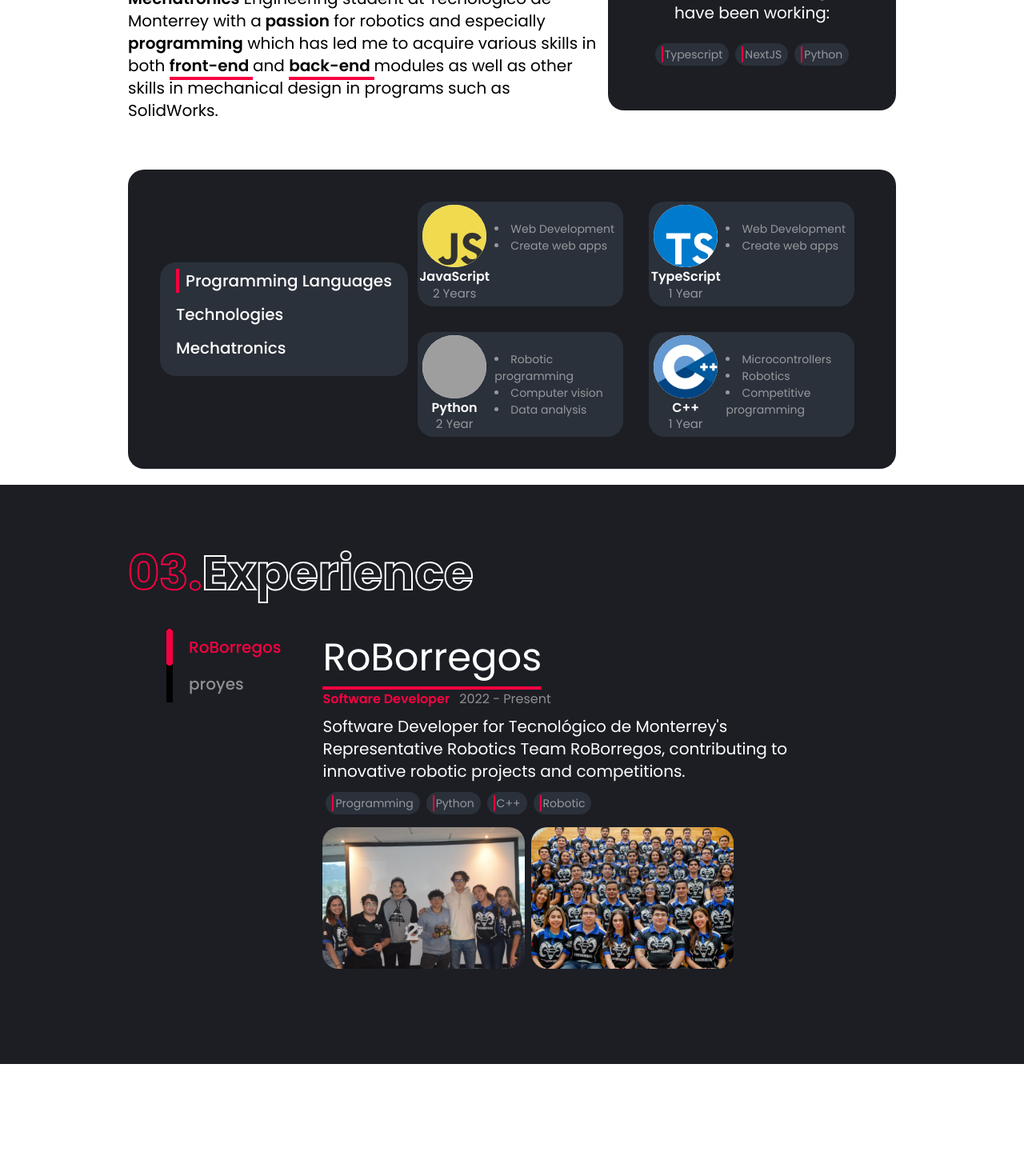
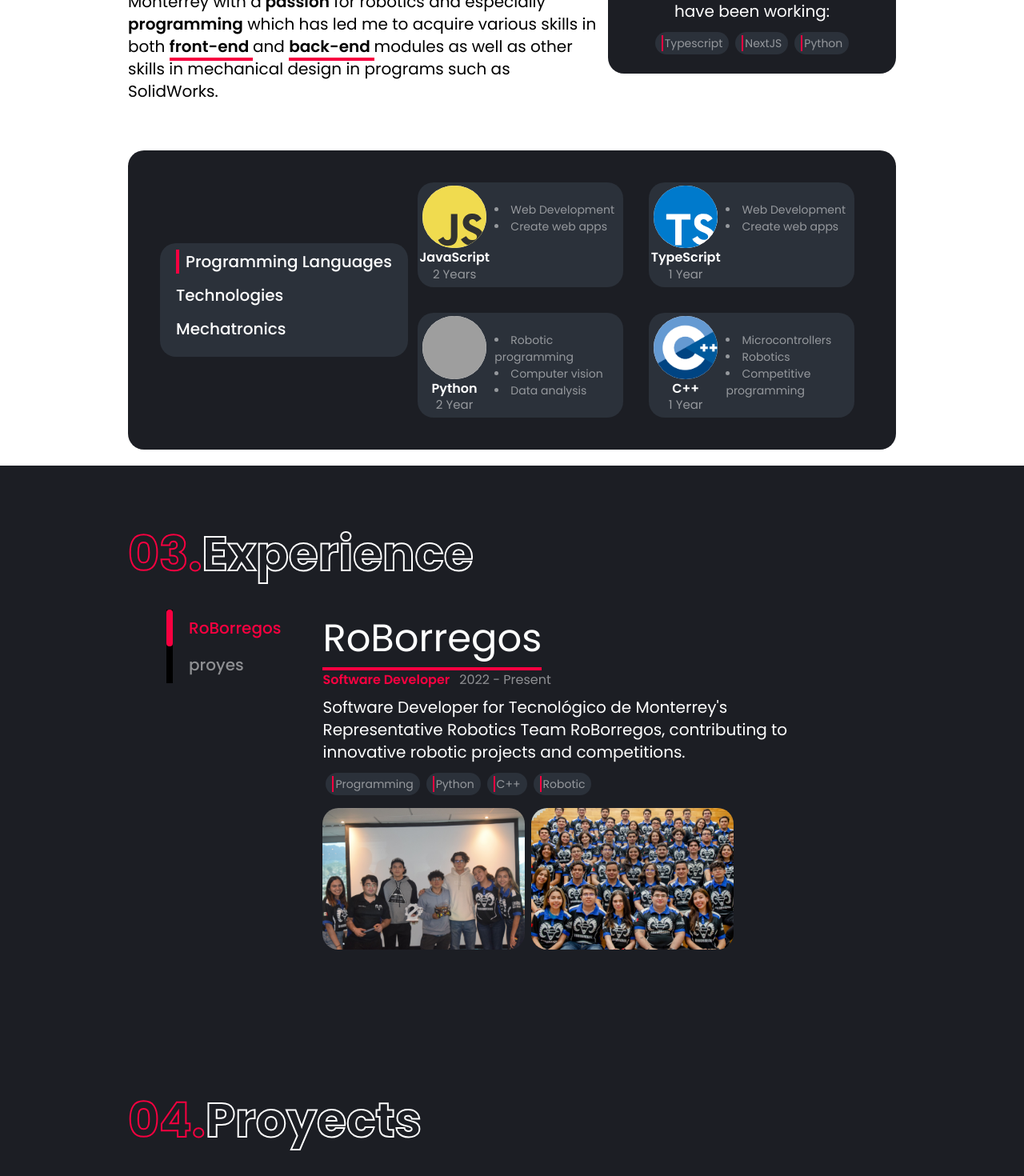
Before and after one commit to Jonatandlr/myportfolio, a Next.js app: page / in a window 1280 px wide. Shown: the part 1064-2534 px from the top of the page at 80% size. Before the commit the page ends 2394 px from the top, so only its background shows below. Built offline with nearby package versions, Linux system fonts and the light colour scheme; grey boxes are pictures that could not be loaded.

Commit message:
aboutandexperiencemobile

```diff
--- a/src/app/layout.tsx
+++ b/src/app/layout.tsx
@@ -17,7 +17,6 @@
 }) {
   return (
     <html lang="en" className='scroll-smooth'>
-
       <body className={inter.className}>
         {children}
       </body>
--- a/src/app/page.tsx
+++ b/src/app/page.tsx
@@ -6,6 +6,7 @@
 import ExperiencePage from '@/components/Pages/ExperiencePage'
 import { useState } from 'react'
 import { motion } from 'framer-motion'
+import ProyectsPage from '@/components/Pages/ProyectsPage'
 
 export default function Principal() {
   const [animationComplete, setAnimationComplete] = useState(false)
@@ -13,12 +14,12 @@
     <main className='font-Poppins'>
       {!animationComplete && (<div className='bg-[#242424] flex justify-center items-center h-screen'>
 
-        <motion.div className='absolute w-[100px] h-[100px] bg-Custom-red'
+        <motion.div className='absolute w-[100px] h-[100px] bg-Custom-red rounded-[20px]'
           animate={{
             opacity: [0, 1, 1, 1, 1, 0],
             scale: [0, 1, 1.5, 1.5, 1],
             rotate: [45, 45, 270, 45],
-            borderRadius: ["10%", '10%', '50%', '10%'],
+            borderRadius: ["20%", '20%', '50%', '20%'],
           }}
           transition={{
             duration: 2
@@ -32,6 +33,7 @@
         <Home />
         <AboutPage />
         <ExperiencePage />
+        <ProyectsPage />
       </>)}
 
     </main>
--- a/src/components/About/GridSimpleCard.tsx
+++ b/src/components/About/GridSimpleCard.tsx
@@ -1,5 +1,5 @@
 
-import SimpleCard from '@/components/About/SimpleCard'
+// import SimpleCard from '@/components/About/SimpleCard'
 import Targets from '@/components/Targets'
 
 interface GridSimpleCardProp {
@@ -22,7 +22,7 @@
         //         ))}
         //     </div>
         // </div>
-        <div className='flex flex-wrap mb-3  '>
+        <div className='flex flex-wrap'>
             {items.map((item, index) => (
                 <Targets key={index} name={item.name} />
             )
--- a/src/components/Pages/AboutPage.tsx
+++ b/src/components/Pages/AboutPage.tsx
@@ -8,7 +8,7 @@
     const currentTec = useCurrentTecnologies()
     return (
         <div id="About" className=' 2xl:px-60 xl:px-40 lg:px-28 py-5 md:px-24  px-10 flex flex-col items-center'>
-
+            <div className='max-w-[1280px]'>
                 <div className='lg:my-10 my-1 w-full'>
                     <TittlePage title='About Me' index='02.' variant='gray' />
                 </div>
@@ -29,7 +29,7 @@
                     <div >
                         <div className='max-w-[400px] bg-Custom-blueDark rounded-[20px] lg:p-5 p-4 w-fit lg:mb-0 mb-2 text-center'>
                             <h4 className=' text-white 2xl:text-2xl xl:text-xl lg:text-base  md:text-base text-sm font-normal' >Some of the technologies I have been working:</h4>
-                            <div className='lg:py-5 flex justify-center'>
+                            <div className='lg:pt-2 flex justify-center h-fit'>
                                 <GridSimpleCard items={currentTec} />
                             </div>
                         </div>
@@ -38,6 +38,7 @@
 
 
                 <SkillComponent />
+            </div>
 
 
 
--- a/src/components/Pages/ExperiencePage.tsx
+++ b/src/components/Pages/ExperiencePage.tsx
@@ -5,11 +5,13 @@
 import ExperienceDisplay from '../Experience/ExperienceDisplay'
 import useMenuExperience from '@/hooks/useMenuExperience'
 import useExperience from '@/hooks/useExperience'
+import { initFlowbite } from 'flowbite'
 
 export default function ExperiencePage() {
   const menuExp = useMenuExperience()
   const infoExp = useExperience()
   const [activeExp, setActiveExp] = React.useState(menuExp[0].id)
+  const [activeP, setActiveP] = React.useState(false)
 
 
   const activeExpMenu = (item: string) => {
@@ -18,9 +20,8 @@
 
   }
   return (
-    <div id='Experience' className='bg-Custom-blueDark 2xl:px-60 xl:px-40 lg:px-28  md:px-24  px-10 py-10 '>
-
-      <div>
+    <div id='Experience' className='bg-Custom-blueDark 2xl:px-60 xl:px-40 lg:px-28  md:px-24  px-10 py-10 flex lg:justify-start 2xl:justify-center'>
+      <div className='max-w-[1280px]'>
 
         <div className='lg:my-10 my-4 w-full'>
           <TittlePage title='Experience' index='03.' variant='Dark' />
--- /dev/null
+++ b/src/components/Pages/ProyectsPage.tsx
@@ -0,0 +1,18 @@
+import React from 'react'
+import TittlePage from '@/components/TittlePage'
+
+export default function ProyectsPage() {
+    return (
+        <div className='bg-Custom-blueDark 2xl:px-60 xl:px-40 lg:px-28  md:px-24  px-10 py-10 flex lg:justify-start 2xl:justify-center'>
+            <div>
+                <div className='w-full'>
+                    <TittlePage title='Proyects' index='04.' variant='Dark' />
+                </div>
+
+                <div>
+
+                </div>
+            </div>
+        </div>
+    )
+}
```
Also changed, not shown: tailwind.config.ts (line endings or trailing spaces).
